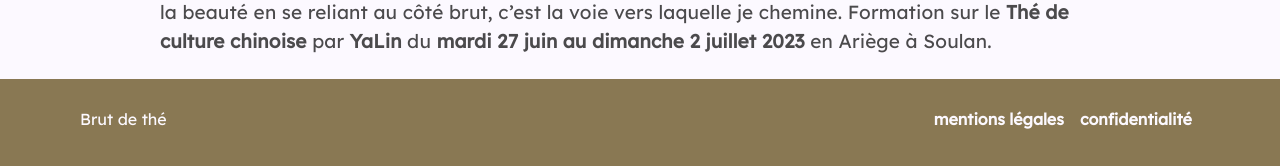
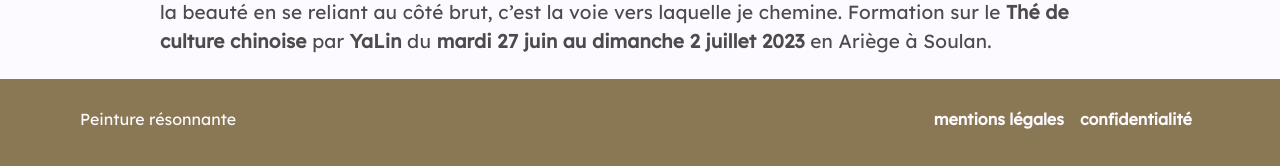
Before and after one commit to LmaJva/website, a Jekyll site: the page built from index.md, in a window 1280 px wide. Shown: the part 1283-1449 px from the top of the page. Built offline with Jekyll 4.4.1, drawn with Linux system fonts in a browser that asks for light colours; nearby versions of some CDN libraries.

Commit message:
Update footer.html

```diff
--- a/_includes/footer.html
+++ b/_includes/footer.html
@@ -1,9 +1,9 @@
 <footer>
     <p class="mention">
-        Brut de thé
+        Peinture résonnante
     </p>
     <ul class="navigation">
-        <li><a href="/mentions-legales">mentions légales</a></li>
-        <li><a href="/confidentialite">confidentialité</a></li>
+        <li><a href="https://boutique.peintureresonnante.fr/fr/mentions-l%C3%A9gales">mentions légales</a></li>
+        <li><a href="https://boutique.peintureresonnante.fr/fr/confidentialit%C3%A9">confidentialité</a></li>
     </ul>
 </footer>
```
